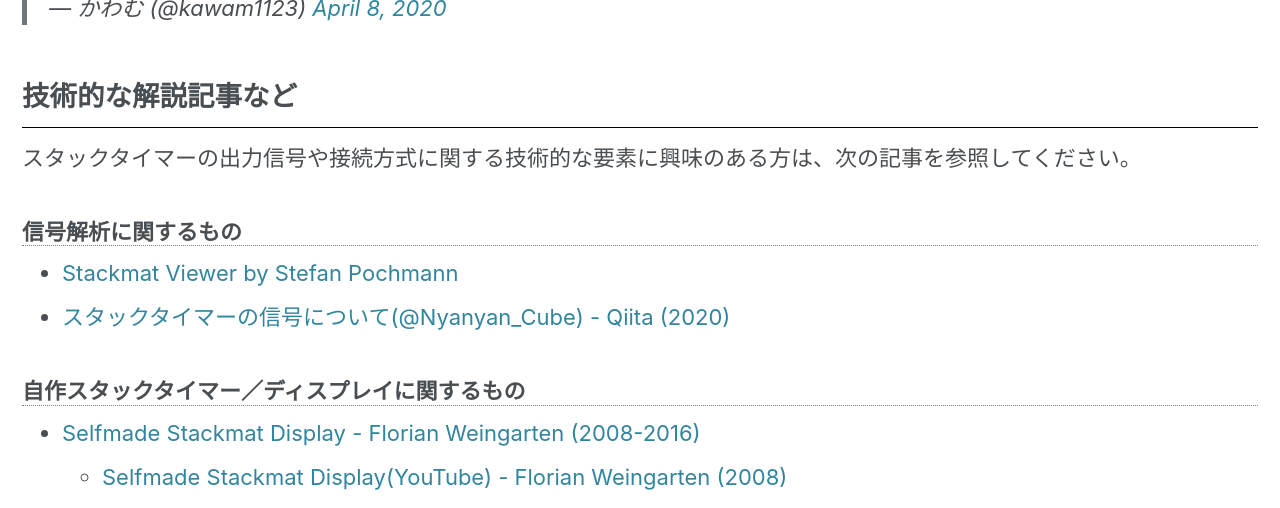
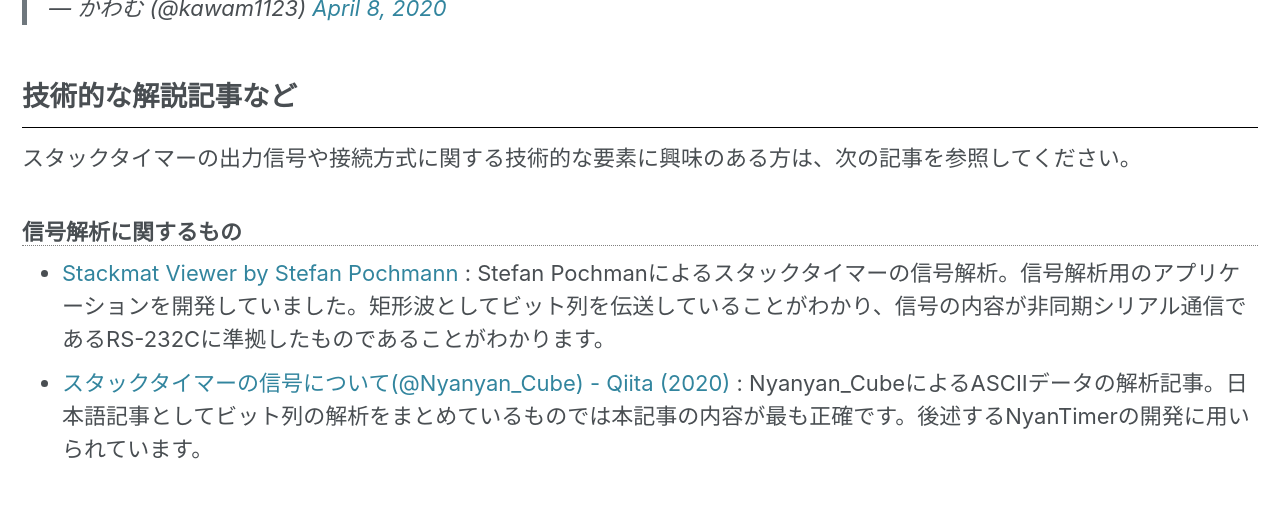
Before and after one commit to kawam1123/kawam1123.github.io, a Jekyll site: the page built from _posts/2020-04-11-stacktimer-csTimer.md, in a window 1280 px wide and 1400 px high, scrolled down 8377 px. Shown: the top 508 px of the window. Built offline with Jekyll 4.4.1, drawn with Linux system fonts in a browser that asks for light colours; cached includes are drawn as plain includes; nearby versions of some CDN libraries; some web fonts are replaced; comment, search, counter and statistics services are not loaded; some of the changed text lies outside the part shown.

Commit message:
参考情報をアップデートした

```diff
--- a/_posts/2020-04-11-stacktimer-csTimer.md
+++ b/_posts/2020-04-11-stacktimer-csTimer.md
@@ -132,23 +132,30 @@
 スタックタイマーの出力信号や接続方式に関する技術的な要素に興味のある方は、次の記事を参照してください。
 
 ### 信号解析に関するもの
-- [Stackmat Viewer by Stefan Pochmann](https://www.stefan-pochmann.info/misc/stackmat/)
-- [スタックタイマーの信号について(@Nyanyan_Cube) - Qiita (2020)](https://qiita.com/Nyanyan_Cube/items/e517e71cf5c4e2aaf1e5)
+- [Stackmat Viewer by Stefan Pochmann](https://www.stefan-pochmann.info/misc/stackmat/) : Stefan Pochmanによるスタックタイマーの信号解析。信号解析用のアプリケーションを開発していました。矩形波としてビット列を伝送していることがわかり、信号の内容が非同期シリアル通信であるRS-232Cに準拠したものであることがわかります。
+- [スタックタイマーの信号について(@Nyanyan_Cube) - Qiita (2020)](https://qiita.com/Nyanyan_Cube/items/e517e71cf5c4e2aaf1e5) : Nyanyan_CubeによるASCIIデータの解析記事。日本語記事としてビット列の解析をまとめているものでは本記事の内容が最も正確です。後述するNyanTimerの開発に用いられています。
+>プロトコル：RS232C
+>ボーレート：1200bps
+>一連の信号は約8Hz(125ms毎)で送る(諸説あり)
+>ビット内容：データビットは8つ(内容はステータス、時刻、チェックサム)
+>パリティビット：なし
+>終了ビットは一つ(LF) 2つ(LFCR)
 
 ### 自作スタックタイマー／ディスプレイに関するもの
-- [Selfmade Stackmat Display - Florian Weingarten (2008-2016)](https://github.com/fw42/atmel/tree/master/stackmat)
+- [Selfmade Stackmat Display - Florian Weingarten (2008-2016)](https://github.com/fw42/atmel/tree/master/stackmat) : スタックマットタイマーと接続するトーナメントディスプレイの機能を自作で実現しています。ディスプレイの実装のために、必然的に信号の解析を含みます。ASCIIデータの意味、RS232C信号をTTLレベルに変換するなど、技術的な要素はこれを見れば把握できるでしょう。
   - [Selfmade Stackmat Display(YouTube) - Florian Weingarten (2008)](https://www.youtube.com/watch?v=Fj_J42mBATY)
   {% include video id="Fj_J42mBATY" provider="youtube" %}
-- [Dialup Stackmat - Jeremy Fleischman (2014)](https://www.jflei.com/2014/08/21/dialup-stackmat/)
-- [Stackmat Display Timer using Arduino UNO R3 - Ardianto Satriawan (2015)](https://blogs.itb.ac.id/satriawan/project/stackmat-display-timer-using-arduino-uno-r3/) : Arduino UNO R3利用
-- [ledmat - Jayanth Rajakumar (2017)](https://jayanth-rajakumar.github.io/ledmat/) : Arduino nano利用
+- [Dialup Stackmat - Jeremy Fleischman (2014)](https://www.jflei.com/2014/08/21/dialup-stackmat/) : スピードキューブ界隈での有名人、WCA ソフトウェアチーム (WST)のJeremy FleischmanによるDialup Stackmatの実装に関する記事です。**公式大会において、スタックタイマーから出力された結果をそのまま取得しよう！** というのがコンセプトです。2012年頃ポーランドの大会で同様のものが利用されたされたようですが、その知見は失われてしまいました。また、本信号解析による大きな知見は **「スマートフォンは人間の音声にあわせて入力された音声信号を補正することがあり、スタックタイマーの信号を歪める可能性がある」** ということです。信号の歪みを補正するための小型モジュールを制作しています。
+- [Stackmat Display Timer using Arduino UNO R3 - Ardianto Satriawan (2015)](https://blogs.itb.ac.id/satriawan/project/stackmat-display-timer-using-arduino-uno-r3/) : Arduino UNO R3を利用したディスプレイのDIYプロジェクト。
+- [ledmat - Jayanth Rajakumar (2017)](https://jayanth-rajakumar.github.io/ledmat/) : Arduino nanoを利用したディスプレイのDIYプロジェクト。
   - [DIY Stackmat Timer Display - Demo (Youtube) - Jayanth Rajakumar (2017)](https://youtu.be/PdUpv4ycwWA)
   {% include video id="PdUpv4ycwWA" provider="youtube" %}
-- [NyanTimer - Nyanyan (2019-2020)](https://github.com/Nyanyan/NyanTimer)
+- [NyanTimer - Nyanyan (2019-2020)](https://github.com/Nyanyan/NyanTimer) : ArduinoあるいはRaspberry Piを利用したスタックタイマーのDIYプロジェクト。
   - [NyanTimer(Youtube) - Nyanya(2019)](https://youtu.be/ierR8ZPBncU)
   {% include video id="ierR8ZPBncU" provider="youtube" %}
 - [DIY stackmat timer - theNighthawk1 (2019)](https://www.reddit.com/r/Cubers/comments/e2qbjt/my_diy_stackmat_timer_project_is_complete_uses_an/?utm_source=share&utm_medium=ios_app&utm_name=iossmf)
 
 ### その他
-- [Mat for timing competitionsに関する特許情報](https://patents.google.com/patent/WO2003107013A2/en)
+- [Mat for timing competitionsに関する特許情報](https://patents.google.com/patent/WO2003107013A2/en) : SpeedStacksが保持しているスタックタイマーに関するUS Patentおよび国際特許の内容。
 > The present invention describes an apparatus and method for timing manual dexterity and hand-eye coordination competitions. Specifically, the present invention relates to an apparatus and method for timing cup stacking competitions. The apparatus of the present invention includes a mat which may incorporate a timer and the cups which are to be stacked on the mat.
+- [YuXin/FanXin Timer Now Illegal - Reddit](https://www.reddit.com/r/Cubers/comments/4i7le5/yuxinfanxin_timer_now_illegal/?utm_source=amp&utm_medium=&utm_content=post_body) : YuXin/FanXinのスタックタイマーが米国国内で販売できなくなった件に関する議論・
```
